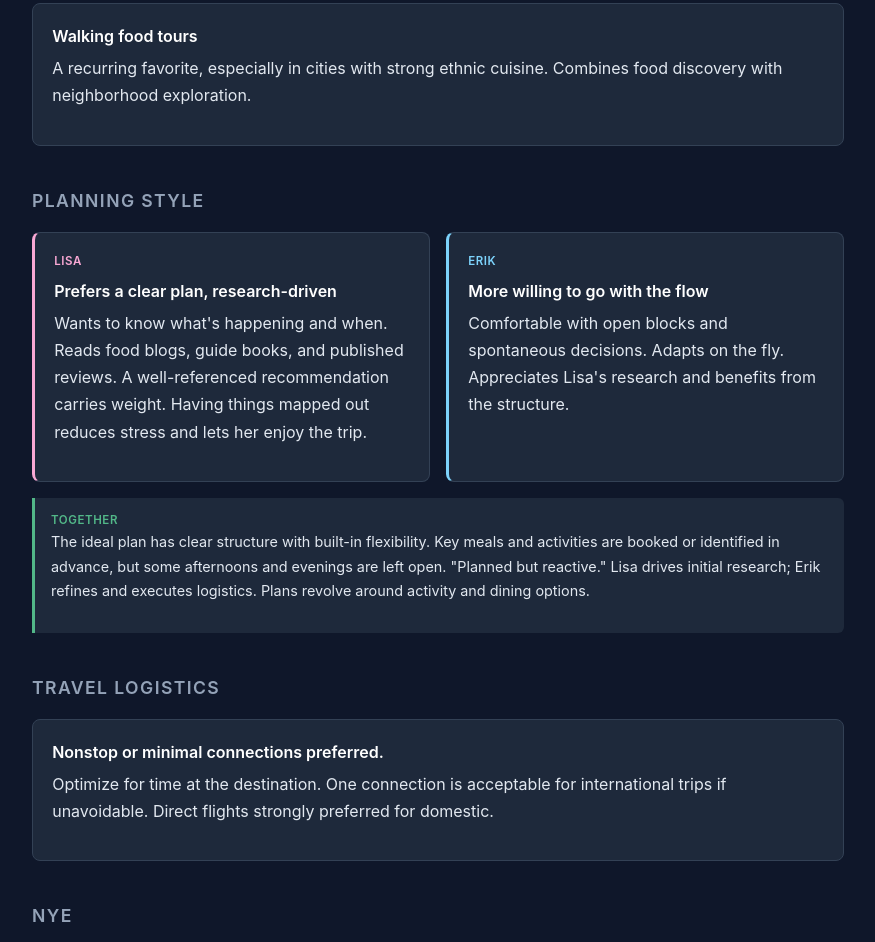
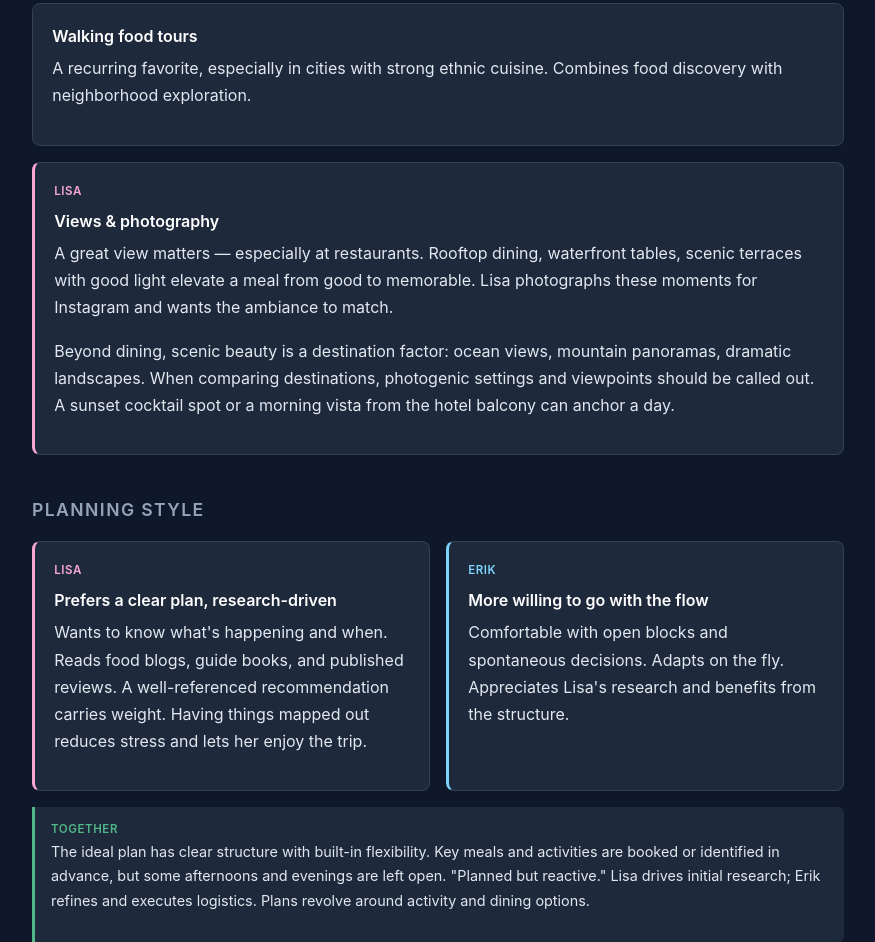
Before and after one commit to underscorenygren/mcc-docs, a plain HTML site: page trips/traveler-personas.html in a window 1280 px wide. Shown: the part 2914-3856 px from the top of the page, without its empty margins (202-1077 px from the left). Drawn offline with Linux system fonts and the light colour scheme.

Commit message:
docs: add views & photography to Lisa's traveler persona

```diff
--- a/trips/traveler-personas.html
+++ b/trips/traveler-personas.html
@@ -209,6 +209,13 @@
   <p>A recurring favorite, especially in cities with strong ethnic cuisine. Combines food discovery with neighborhood exploration.</p>
 </div>
 
+<div class="persona-card lisa" style="border-left: 3px solid #f9a8d4;">
+  <div class="name" style="font-size: 0.72rem; text-transform: uppercase; letter-spacing: 0.05em; font-weight: 600; color: #f9a8d4; margin-bottom: 0.4rem;">Lisa</div>
+  <div class="trait">Views &amp; photography</div>
+  <p>A great view matters &mdash; especially at restaurants. Rooftop dining, waterfront tables, scenic terraces with good light elevate a meal from good to memorable. Lisa photographs these moments for Instagram and wants the ambiance to match.</p>
+  <p>Beyond dining, scenic beauty is a destination factor: ocean views, mountain panoramas, dramatic landscapes. When comparing destinations, photogenic settings and viewpoints should be called out. A sunset cocktail spot or a morning vista from the hotel balcony can anchor a day.</p>
+</div>
+
 <h2>Planning Style</h2>
 
 <div class="duo-grid">
@@ -278,6 +285,10 @@
       <td>Art, museums, shows, literary sites. Opera and classical/choral music (Erik). Walking tours with food. Lisa's high bar for Asian food.</td>
     </tr>
     <tr>
+      <td>Views &amp; Photos</td>
+      <td>Lisa prioritizes photogenic settings &mdash; restaurant views, rooftops, waterfront ambiance. Scenic destinations (ocean, mountains, dramatic landscapes) are a draw. Factor in viewpoints and golden-hour spots.</td>
+    </tr>
+    <tr>
       <td>Planning</td>
       <td>Lisa: research-heavy, wants a clear plan with references. Erik: flexible, refines logistics.</td>
     </tr>
```
